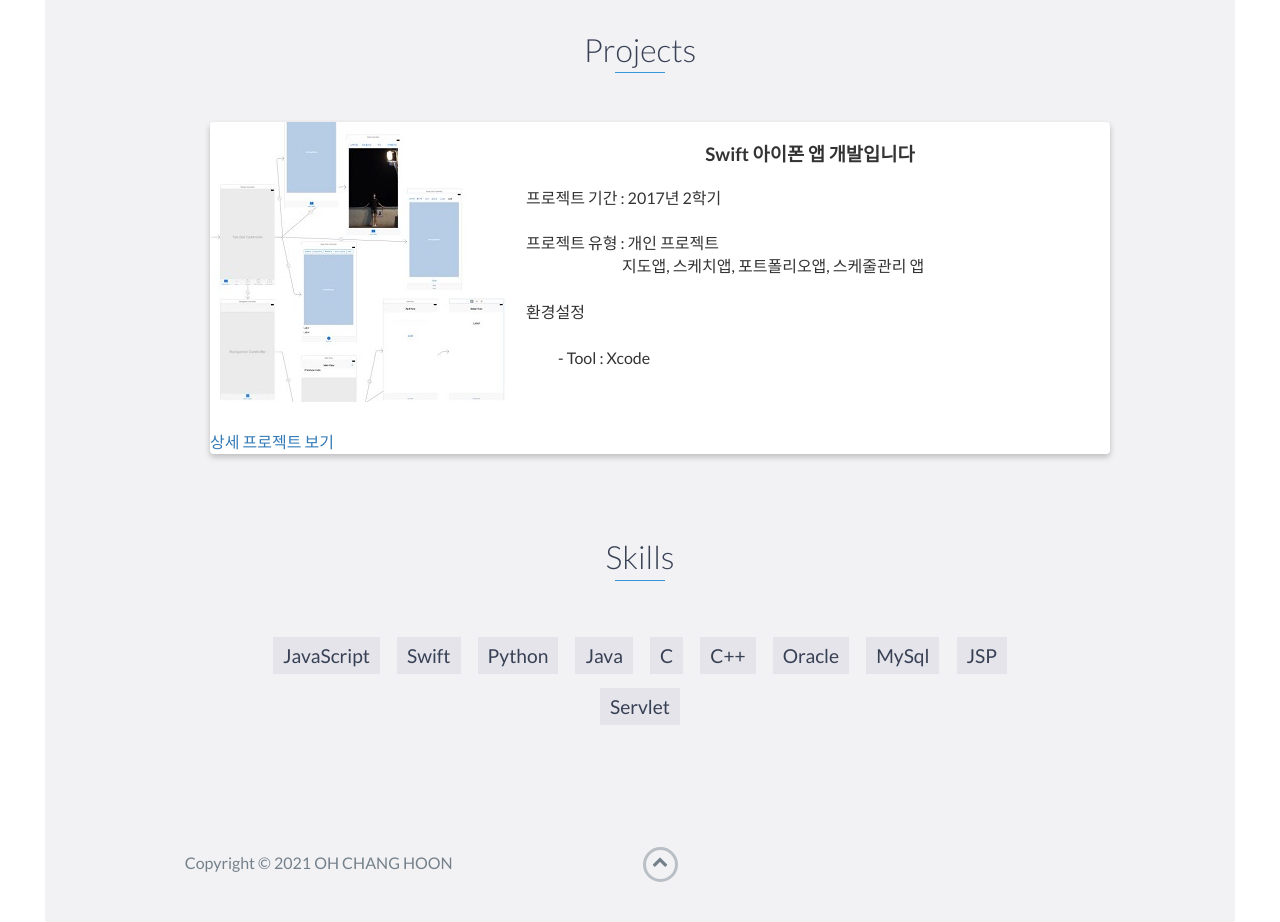
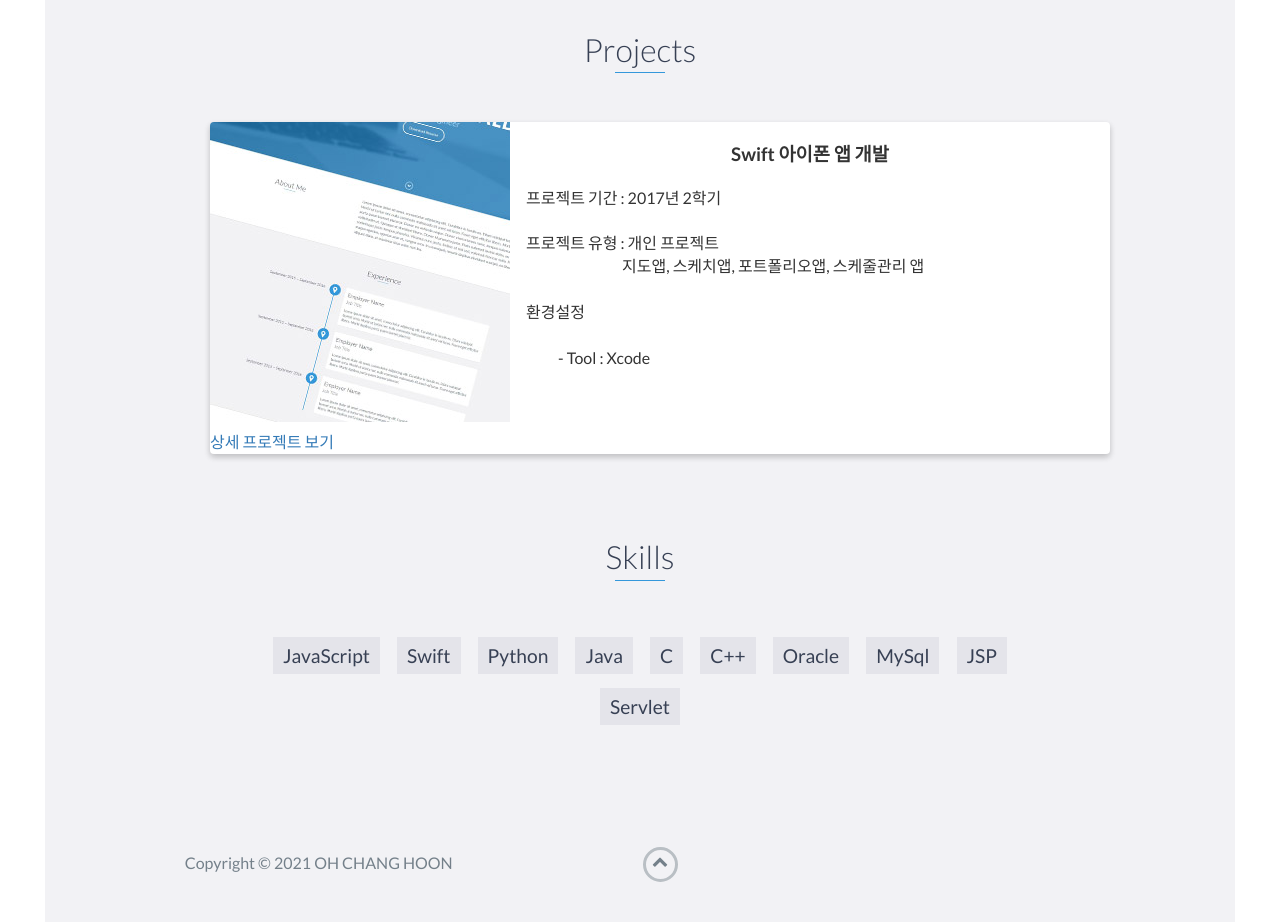
Before and after one commit to ohchanghoon/ohchanghoon.github.io, a website: page index.html in a window 1280 px wide. Shown: the part 3300-4222 px from the top of the page. Drawn offline with nearby package versions, Linux system fonts and the light colour scheme; files whose address does not match are found by name.

Commit message:
Update index.html

```diff
--- a/index.html
+++ b/index.html
@@ -207,11 +207,11 @@
 						<div class="row">
 							<div class="project shadow-large">
 								<div class="project-image">
-									<img src="C:\GitHub\ohchanghoon.github.io\images/project_num_02.jpg" />
+									<img src="C:\GitHub\ohchanghoon.github.io\images/project.jpg" />
 								</div>
 								<!-- End .project-image -->
 								<div align="center">
-									<h3>Swift 아이폰 앱 개발입니다</h3>
+									<h3>Swift 아이폰 앱 개발</h3>
 									<div align="left">
 										<p>
 											&emsp;프로젝트 기간 : 2017년 2학기<br>
```
